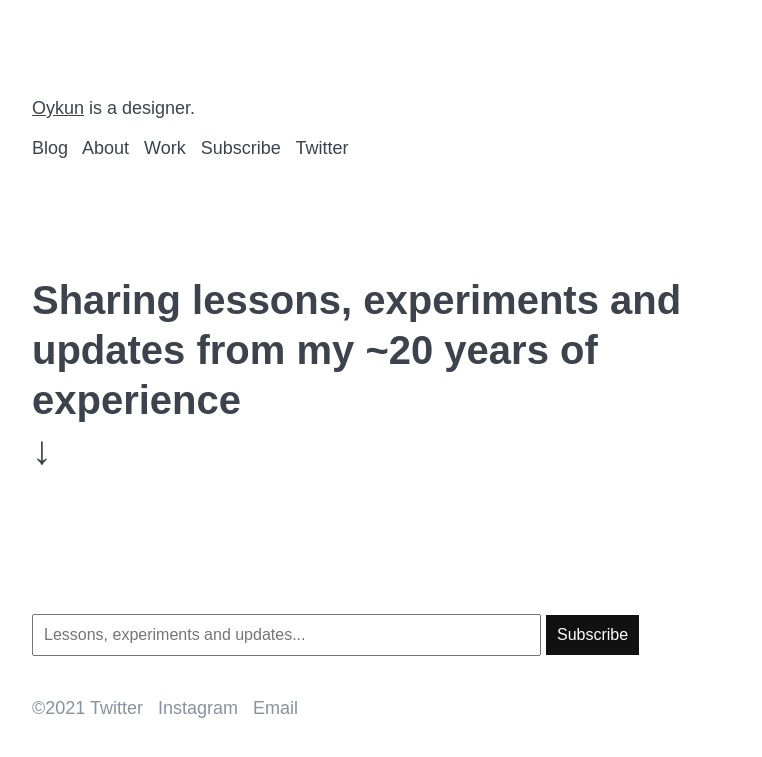
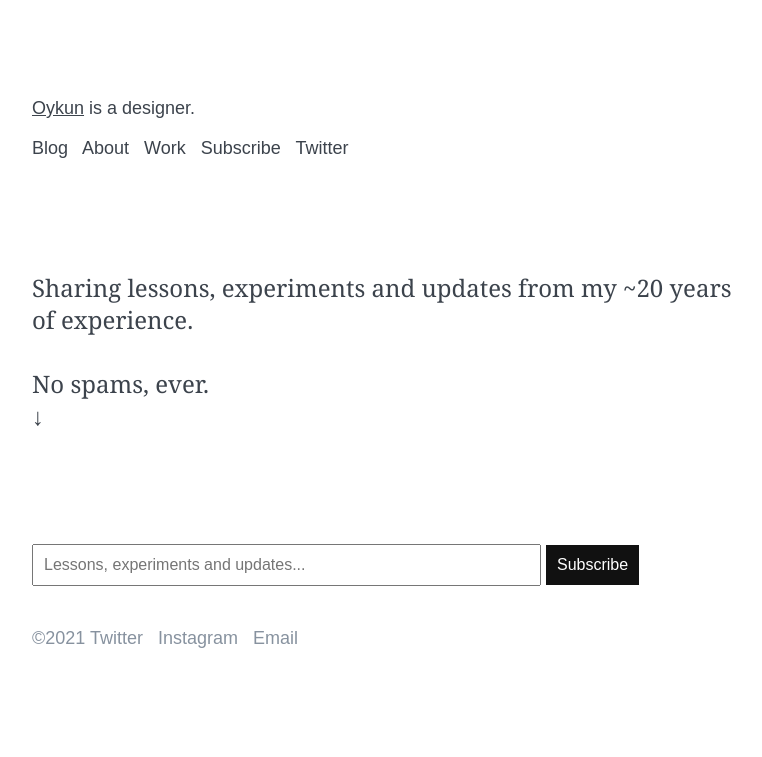
Before and after one commit to oykun/oykun.github.io, a Jekyll site: the page built from subscribe.markdown, in a window 1280 px wide. Shown: the top 757 px of the page, without its empty margins (258-1020 px from the left). Built offline with Jekyll 4.4.1, drawn with Linux system fonts in a browser that asks for light colours.

Commit message:
Subscribe page copy update

```diff
--- a/_includes/footer.html
+++ b/_includes/footer.html
@@ -11,4 +11,5 @@
 		<a href="https://instagram.com/oykun">Instagram</a>
 		<a href="mailto:oykun.yilmaz@gmail.com">Email</a>
 	</nav>
+
 </footer>
--- a/css/main.scss
+++ b/css/main.scss
@@ -87,7 +87,10 @@ a {
 .text-small {
 	font-size: 0.9rem;
 }
-.text-grey {
+.text-large {
+	font-size: 1.2rem;
+}
+.text-grey, .text-grey a {
 	color: $grey;
 }
 blockquote {
--- a/subscribe.markdown
+++ b/subscribe.markdown
@@ -4,4 +4,5 @@
 permalink: /subscribe/
 ---
 
-<h1>Sharing lessons, experiments and updates from my ~20 years of experience <br />↓</h1>
+<p class="text-large">Sharing lessons, experiments and updates from my ~20 years of experience.</p>
+<p class="text-large mb0 pb0">No spams, ever. <br>↓</p>
```
Also changed, not shown: 11 other files.
